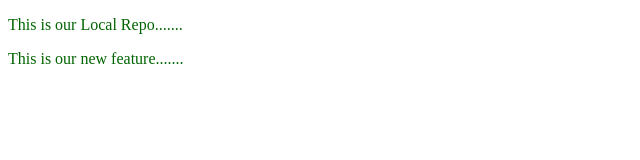
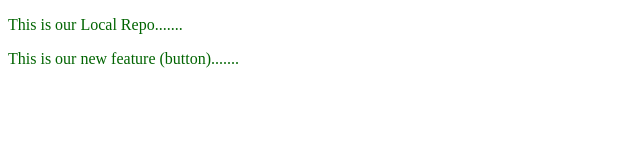
Before and after one commit to Lakshit-Sharma-18/LocalRepo, a plain HTML site: page index.html in a window 1280 px wide. Shown: the full height of the page, 0-640 px from the left. Drawn offline with Linux system fonts and the light colour scheme.

Commit message:
Adeed feature in main

```diff
--- a/index.html
+++ b/index.html
@@ -8,6 +8,6 @@
 </head>
 <body>
     <p> This is our Local Repo.......</p>
-    <p>This is our new feature.......</p>
+    <p>This is our new feature (button).......</p>
 </body>
 </html>
```
